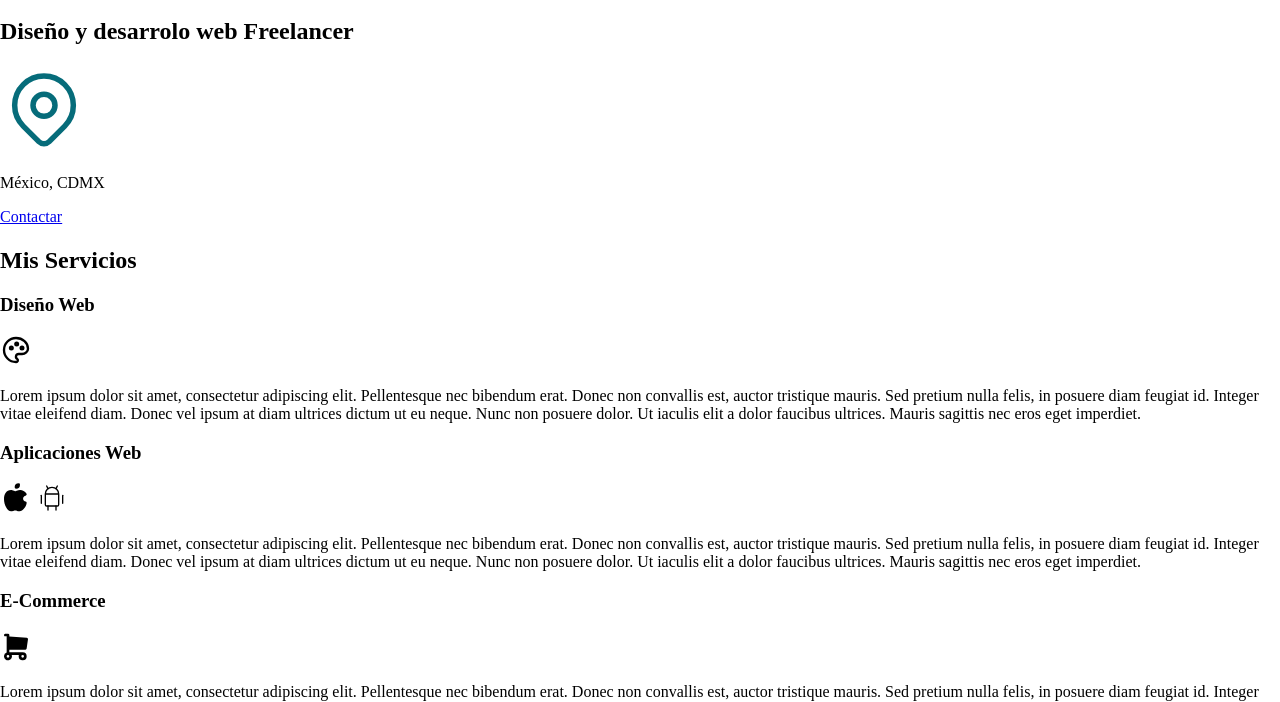
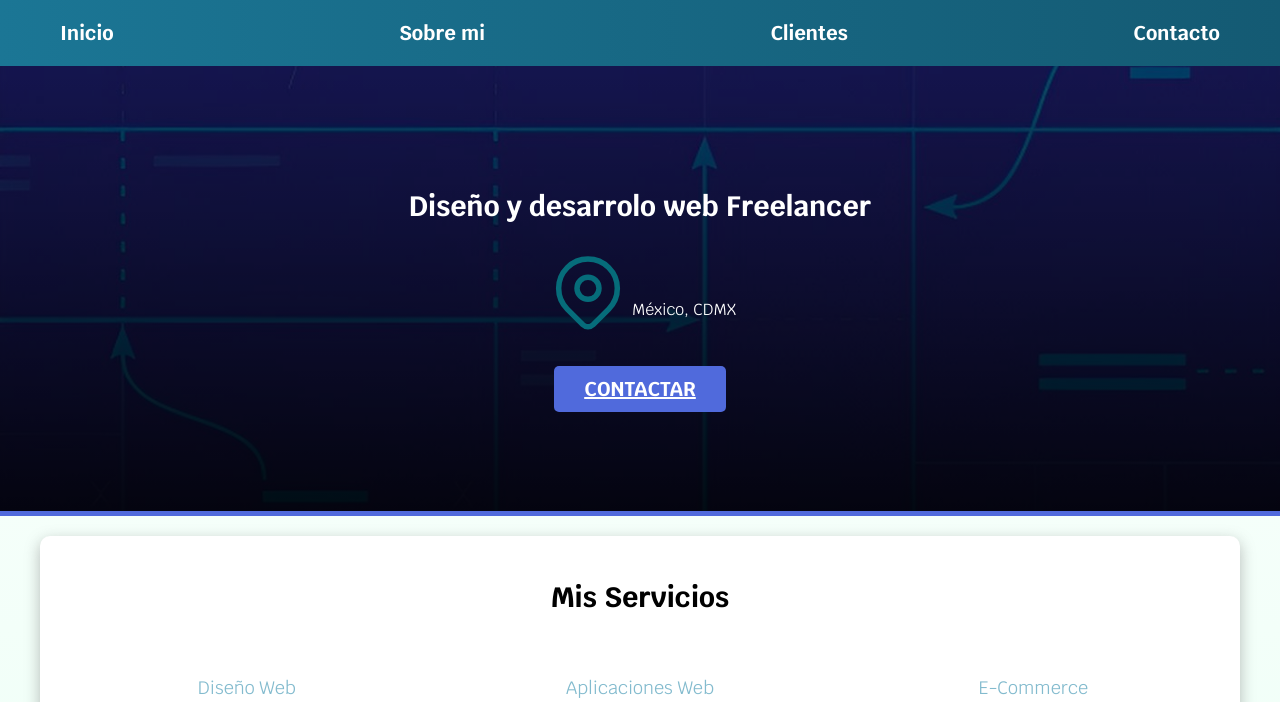
Before and after one commit to sgallardomj/Freelancer-Gallardo, a plain HTML site: page index.html in a window 1280 px wide. Shown: the part 100-802 px from the top of the page. Drawn offline with nearby package versions, Linux system fonts and the light colour scheme.

```diff
--- a/index.html
+++ b/index.html
@@ -4,10 +4,10 @@
     <meta charset="UTF-8">
     <meta name="viewport" content="width=device-width, initial-scale=1.0">
     <title>Gallardo Meléndez</title>
-    <link rel="preload" href="/Hojas de diseño/Normalize.css" as="style">
-    <link rel="stylesheet" href="/Hojas de diseño/Normalize.css">
-    <link rel="preload" href="/Hojas de diseño/diseño_s.css" as="style">
-    <link rel="stylesheet" href="/Hojas de diseño/diseño_s.css">
+    <link rel="preload" href="Normalize.css" as="style">
+    <link rel="stylesheet" href="Normalize.css">
+    <link rel="preload" href="diseño_s.css" as="style">
+    <link rel="stylesheet" href="diseño_s.css">
     <link rel="preconnect" href="https://fonts.googleapis.com">
     <link rel="preconnect" href="https://fonts.gstatic.com" crossorigin>
     <link href="https://fonts.googleapis.com/css2?family=krub:wght@400;700&display=swap" rel="stylesheet">
```
